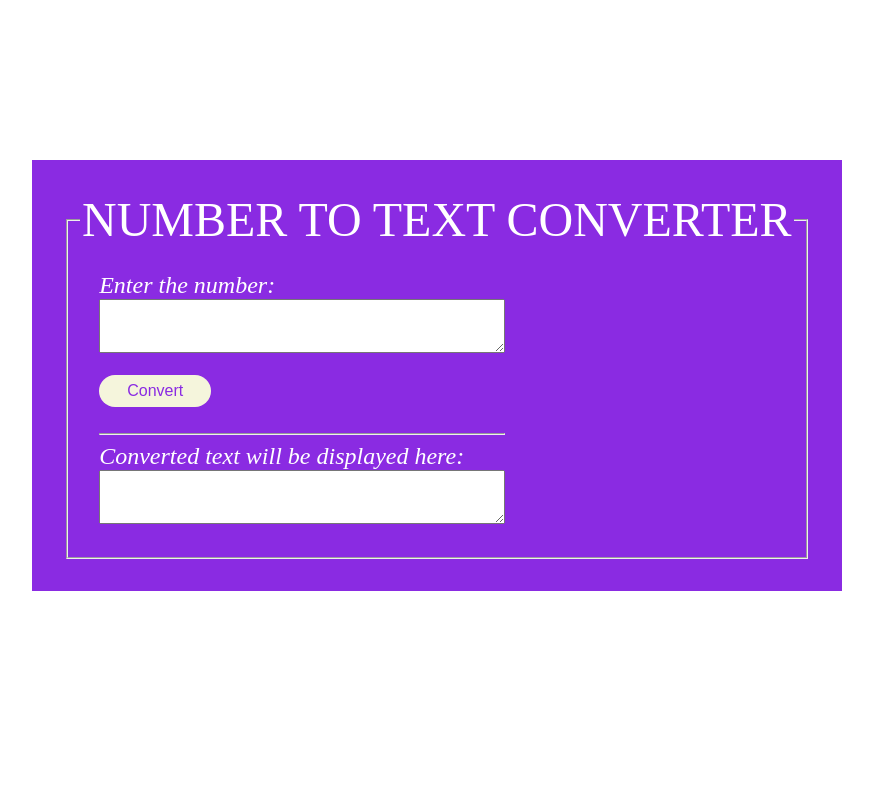
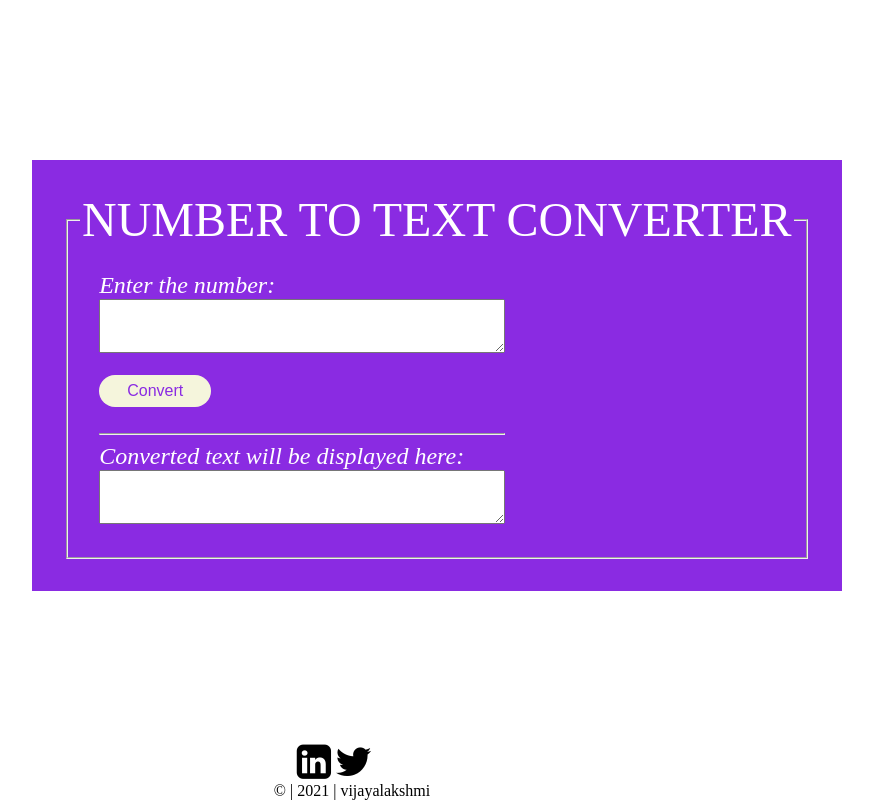
Before and after one commit to VijayalakshmiGanesh/Number-API, a plain HTML site: page index.html in a window 1280 px wide. Shown: the whole page, without its empty margins (288-1161 px from the left). Drawn offline with Linux system fonts and the light colour scheme.

Commit message:
css corrections

```diff
--- a/index.html
+++ b/index.html
@@ -30,6 +30,15 @@
             </div>
         </fieldset>
     </div>
+    <footer style="
+    color: black; position: absolute;">
+        <p><a href="https://www.linkedin.com/in/vijayalakshmi-g-182a061a9" target="_new"><i class="fa">&#xf08c;</i></a>
+            <a href="https://twitter.com/VIJAYALAKSHMIG4" target="_new"><i class="fa">&#xf099;</i></a>
+            <a href="mailto:gviji152000@gmail.com"><span class="material-icons md-48"><i
+                        class="material-icons">&#xe0be;</i></span></a>
+        </p>
+        © | 2021 | vijayalakshmi
+    </footer>
     <script src="number.js"></script>
 </body>
 
--- a/style.css
+++ b/style.css
@@ -1,3 +1,6 @@
+@import url('https://fonts.googleapis.com/icon?family=Material+Icons');
+@import url('https://cdnjs.cloudflare.com/ajax/libs/font-awesome/4.7.0/css/font-awesome.min.css');
+
 #full-page {
     color: white;
     background: blueviolet;
@@ -49,3 +52,30 @@ button {
     border-radius: 1rem;
     cursor: grab;
 }
+
+.fa,
+.material-icons {
+    font-size: 40px;
+    color: black;
+
+}
+
+.fa:hover,
+.material-icons:hover {
+    color: blueviolet;
+}
+
+footer {
+    text-align: center;
+    position: absolute;
+    bottom: 0;
+    left: 0;
+    right: 0;
+
+}
+
+footer p {
+    padding: 0%;
+    margin: 0%;
+
+}
```
